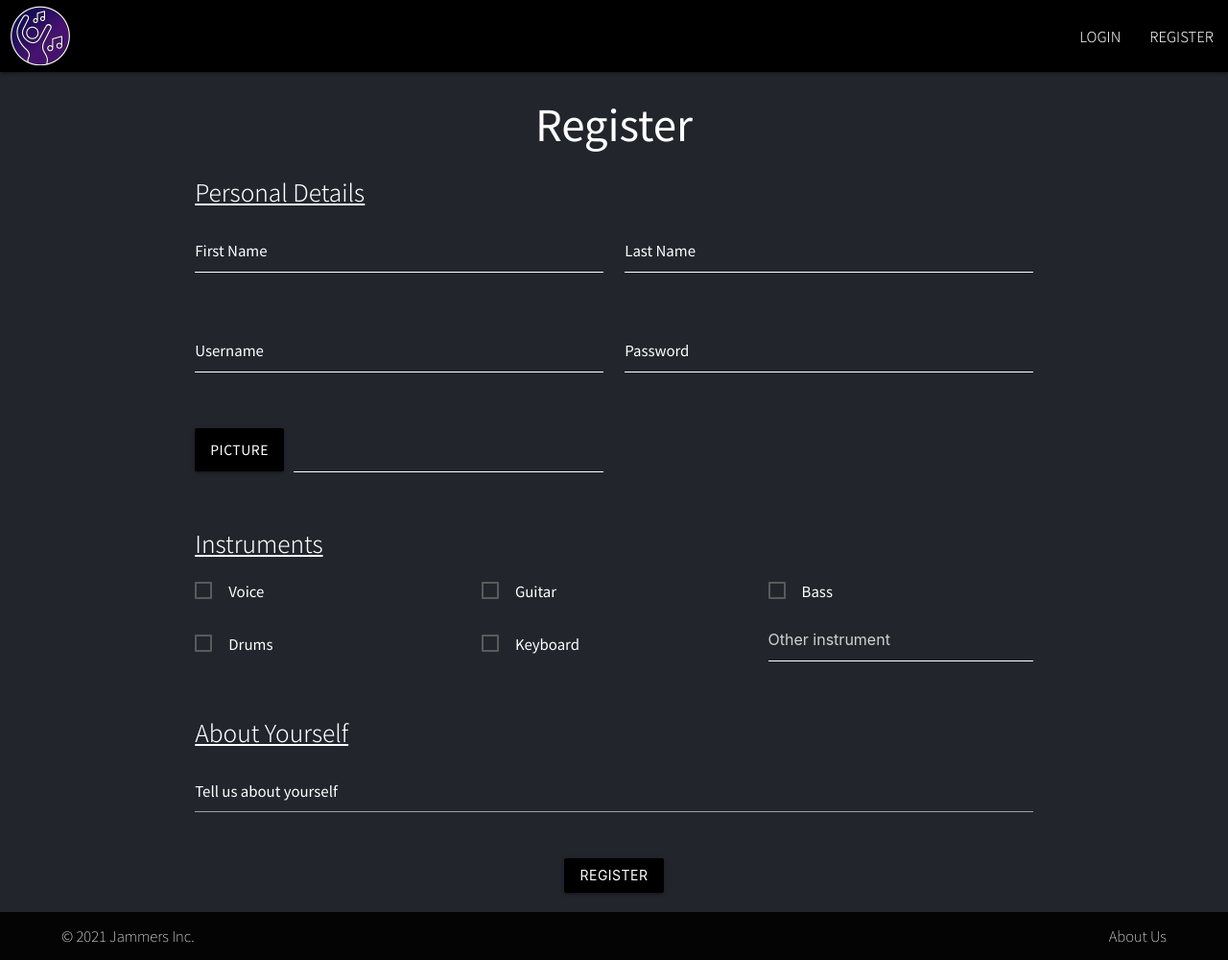
After one commit to evendoom/jammers, a Flask app: page /register in a window 1280 px wide. The commit adds this page. Shown: the whole page at 96% size. Run offline with Flask 2, Linux system fonts and the light colour scheme; some libraries are stand-ins or nearby versions.

Commit message:
feat: Create Register section

```diff
--- a/app.py
+++ b/app.py
@@ -15,6 +15,12 @@ if __name__ == '__main__':
     app.run(host=os.environ.get('IP'),
             port=os.environ.get('PORT'))
 
+
 @app.route('/')
 def main():
     return render_template('intro.html')
+
+
+@app.route('/register')
+def register():
+    return render_template('register.html')
--- a/static/css/styles.css
+++ b/static/css/styles.css
@@ -120,6 +120,61 @@ footer a:hover {
     background-color: #47126F;
 }
 
+/* REGISTER FORM */
+
+.register-form h5 {
+    font-weight: 300;
+    text-decoration: underline;
+}
+
+.register-form .input-field > label {
+    color: #ffffff;
+}
+
+.register-form .input-field .prefix.active {
+    color: #7E7E7E;
+}
+
+.register-form input[type="text"]:not(.browser-default):focus:not([readonly]) {
+    border-bottom: 1px solid #7E7E7E;
+    box-shadow: 0 1px 0 0 #7E7E7E;
+}
+
+.register-form input[type="text"]:not(.browser-default):focus:not([readonly]) + label {
+    color: #7E7E7E;
+}
+
+.register-form input[type="text"] {
+    color: #ffffff;
+    border-bottom: 1px solid #ffffff;
+}
+
+.register-form input.valid[type="text"]:not(.browser-default) {
+    border-bottom: 1px solid #ffffff;
+    box-shadow: 0 1px 0 0 #ffffff;
+}
+
+.form-checkbox-text {
+    color: #ffffff;
+}
+
+.register-form [type="checkbox"]:checked + span:not(.lever)::before {
+    border-right: 2px solid #47126F;
+    border-bottom: 2px solid #47126F;
+}
+
+.register-form .btn {
+    background-color: black;
+}
+
+.register-form .btn:hover {
+    background-color: #47126F;
+}
+
+.other_inst {
+    margin-top: 0;
+}
+
 /* MEDIA QUERIES */
 @media screen and (min-width: 768px) {
     nav .fa-music {
--- a/templates/base.html
+++ b/templates/base.html
@@ -21,7 +21,7 @@
 
         <ul id="dropdown1" class="dropdown-content">
             <li><a href="#!">Login</a></li>
-            <li><a href="#!">Register</a></li>
+            <li><a href="{{ url_for('register') }}">Register</a></li>
         </ul>
 
         <nav class="black">
@@ -31,7 +31,7 @@
                 <!-- Laptop / Desktop Navigation -->
                 <ul class="right hide-on-med-and-down">
                     <li><a href="#" class="desktop-links">Login</a></li>
-                    <li><a href="#">Register</a></li>
+                    <li><a href="{{ url_for('register') }}">Register</a></li>
                 </ul>
 
                 <!-- Mobile / Tablet Navigation -->
--- /dev/null
+++ b/templates/register.html
@@ -0,0 +1,91 @@
+{% extends 'base.html' %}
+{% block content %}
+
+    <h3 class="center-align">Register</h3>
+
+    <div class="row register-form">
+        <form class="col s12">
+            <div class="row">
+                <h5 class="col s12">Personal Details</h5>
+                <div class="input-field col s12 m6">
+                    <input id="first_name" name="first_name" type="text" class="validate">
+                    <label for="first_name">First Name</label>
+                </div>
+                <div class="input-field col s12 m6">
+                    <input id="last_name" name="last_name" type="text" class="validate">
+                    <label for="last_name">Last Name</label>
+                </div>
+            </div>
+            <div class="row">
+                <div class="input-field col s12 m6">
+                    <input id="username" name="username" type="text" class="validate">
+                    <label for="username">Username</label>
+                </div>
+                <div class="input-field col s12 m6">
+                    <input id="password" name="password" type="text" class="validate">
+                    <label for="password">Password</label>
+                </div>
+            </div>
+            <div class="row">
+                <div class="file-field input-field col s12 m6">
+                    <div class="btn">
+                        <span>Picture</span>
+                        <input type="file">
+                    </div>
+                    <div class="file-path-wrapper">
+                        <input class="file-path validate" type="text">
+                    </div>
+                </div>
+            </div>
+            <div class="row">
+                <h5 class="col s12">Instruments</h5>
+                <p class="col s4">
+                    <label>
+                        <input name="instrument-voice" type="checkbox" />
+                        <span class="form-checkbox-text">Voice</span>
+                    </label>
+                </p>
+                <p class="col s4">
+                    <label>
+                        <input name="instrument-guitar" type="checkbox" />
+                        <span class="form-checkbox-text">Guitar</span>
+                    </label>
+                </p>
+                <p class="col s4">
+                    <label>
+                        <input name="instrument-bass" type="checkbox" />
+                        <span class="form-checkbox-text">Bass</span>
+                    </label>
+                </p>
+                <p class="col s4">
+                    <label>
+                        <input name="instrument-drums" type="checkbox" />
+                        <span class="form-checkbox-text">Drums</span>
+                    </label>
+                </p>
+                <p class="col s8 m4">
+                    <label>
+                        <input name="instrument-keyboard" type="checkbox" />
+                        <span class="form-checkbox-text">Keyboard</span>
+                    </label>
+                </p>
+                <div class="input-field col s12 m4 other_inst">
+                    <input id="other_instrument" name="other_instrument" placeholder="Other instrument" type="text" class="validate">
+                </div>
+            </div>
+            <div class="row">
+                <h5 class="col s12">About Yourself</h5>
+                <div class="input-field col s12">
+                    <textarea id="about_yourself" name="about_yourself" class="materialize-textarea"></textarea>
+                    <label for="about_yourself">Tell us about yourself</label>
+                </div>
+            </div>
+            <div class="col s12 center-align">
+                <button type="submit" class="btn">
+                    Register
+                </button>
+            </div>
+        </form>
+    </div>
+
+{% endblock %}
```
